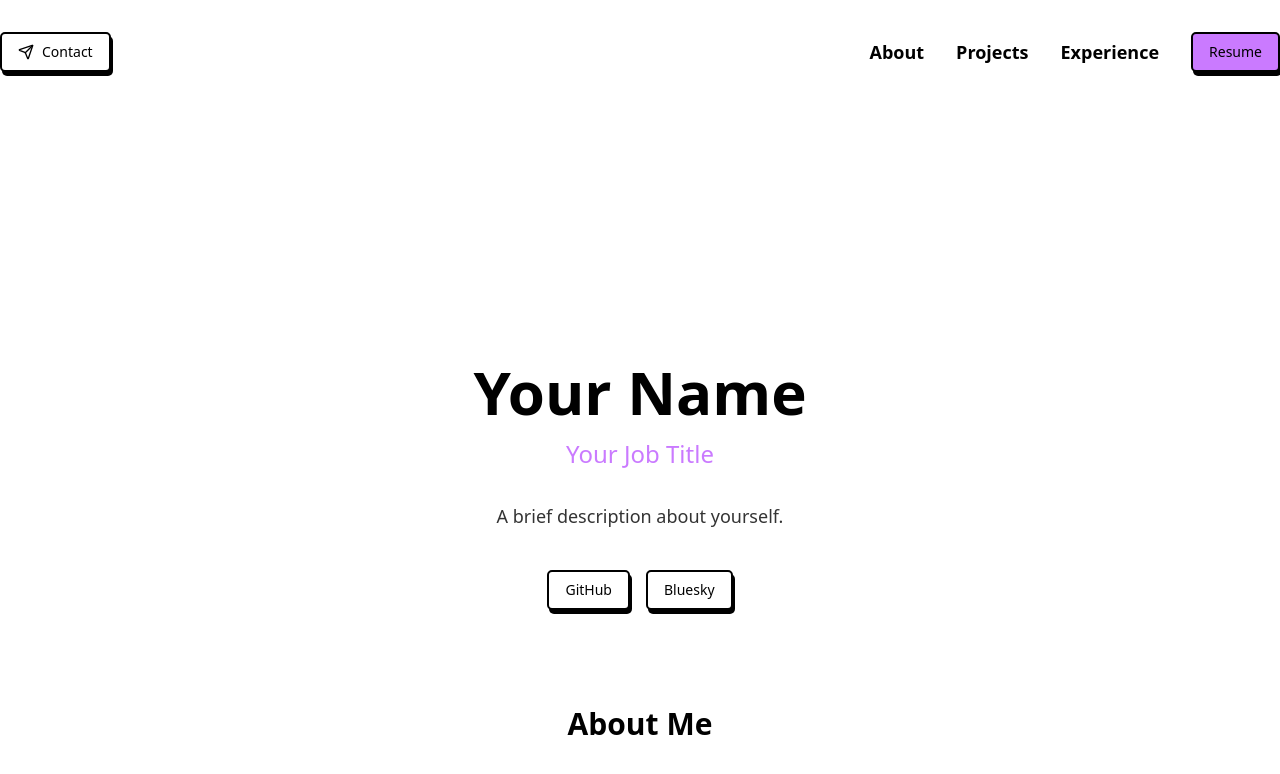
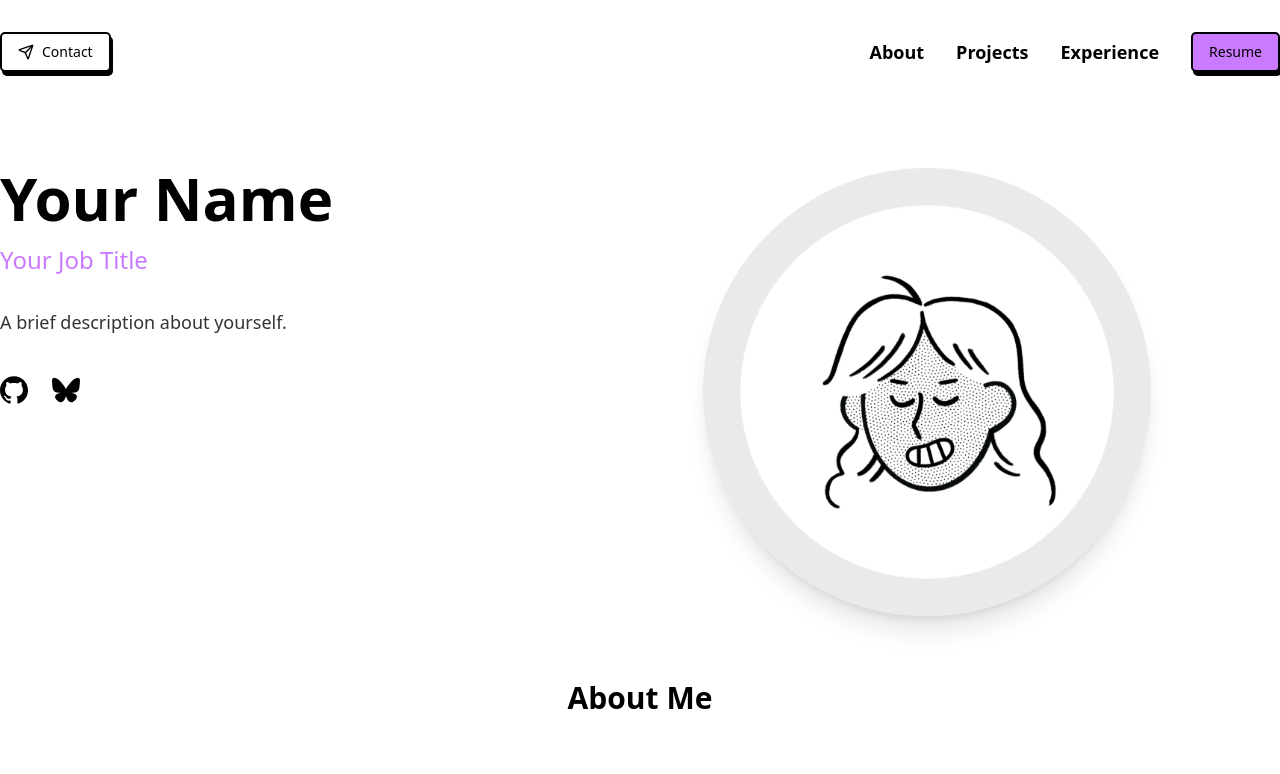
Before and after one commit to Eysteinn-Orn/portfolio, a Next.js app: page /about in a window 1280 px wide. Shown: the top 774 px of the page. Built offline with nearby package versions, Linux system fonts and the light colour scheme.

Commit message:
feat: add simple-icons dependency and update Hero component to include image and icons for GitHub and Bluesky

```diff
--- a/package.json
+++ b/package.json
@@ -17,6 +17,7 @@
     "package-lock.json": "^1.0.0",
     "react": "^19.1.0",
     "react-dom": "^19.1.0",
+    "simple-icons": "^14.12.3",
     "tailwind-merge": "^3.2.0",
     "tw-animate-css": "^1.2.9"
   },
--- a/src/app/about/page.tsx
+++ b/src/app/about/page.tsx
@@ -2,13 +2,14 @@ import Hero from "@/components/hero";
 
 export default function AboutPage() {
   return (
-    <main className="flex min-h-screen flex-col items-center justify-center p-24">
+    <main className="flex min-h-screen flex-col items-center ">
       <Hero
         name="Your Name" // Replace with actual name
         jobTitle="Your Job Title" // Replace with actual job title
         description="A brief description about yourself." // Replace with actual description
         githubUrl="https://github.com/yourusername" // Replace with your GitHub URL
         blueskyUrl="https://bsky.app/profile/yourusername.bsky.social" // Replace with your Bluesky URL
+        imageUrl="/notion-face.png" // Replace with the path to your image
       />
       <h1 className="text-3xl font-bold">About Me</h1>
     </main>
--- a/src/components/hero.tsx
+++ b/src/components/hero.tsx
@@ -1,5 +1,6 @@
-import Link from 'next/link';
-import { Button } from '@/components/ui/button'; // Assuming you might want to style links as buttons
+import Image from 'next/image';
+import { siGithub, siBluesky } from 'simple-icons';
+import type { SimpleIcon } from 'simple-icons';
 
 interface HeroProps {
   name: string;
@@ -7,39 +8,45 @@ interface HeroProps {
   description: string;
   githubUrl: string;
   blueskyUrl: string;
+  imageUrl: string;
 }
 
-export default function Hero({ name, jobTitle, description, githubUrl, blueskyUrl }: HeroProps) {
+// Helper component to render SimpleIcon SVG
+const SimpleIconDisplay = ({ icon, size = 28 }: { icon: SimpleIcon, size?: number }) => {
   return (
-    <section className="container mx-auto py-16 md:py-24 text-center">
-      <h1 className="text-4xl md:text-6xl font-bold mb-4">{name}</h1>
-      <h2 className="text-xl md:text-2xl text-main mb-8">{jobTitle}</h2>
-      <p className="max-w-2xl mx-auto mb-10 text-lg text-foreground/80">
-        {description}
-      </p>
-      <div className="flex justify-center gap-4">
-        <Button asChild variant="neutral">
-          <Link href={githubUrl} target="_blank" rel="noopener noreferrer">
-            GitHub
-          </Link>
-        </Button>
-        <Button asChild variant="neutral">
-          <Link href={blueskyUrl} target="_blank" rel="noopener noreferrer">
-            Bluesky
-          </Link>
-        </Button>
+    <div
+      style={{ width: size, height: size, fill: 'currentColor' }}
+      dangerouslySetInnerHTML={{ __html: icon.svg }}
+    />
+  );
+};
+
+export default function Hero({ name, jobTitle, description, githubUrl, blueskyUrl, imageUrl }: HeroProps) {
+  return (
+    <section className="container mx-auto py-16 md:py-16">
+      <div className="flex flex-col md:flex-row gap-8 md:gap-16">
+        {/* Text Content - Order 2 on mobile (bottom), Order 1 on md+ (left) */}
+        <div className="w-full md:w-1/2 order-2 md:order-1 text-center md:text-left">
+          <h1 className="text-3xl md:text-6xl font-bold mb-4">{name}</h1>
+          <h2 className="text-xl md:text-2xl text-main mb-8">{jobTitle}</h2>
+          <p className="max-w-2xl mx-auto md:mx-0 mb-10 text-lg text-foreground/80">
+            {description}
+          </p>
+          <div className="flex justify-center md:justify-start gap-6">
+            <a href={githubUrl} target="_blank" rel="noopener noreferrer" aria-label="GitHub" className="text-foreground hover:text-main transition-colors">
+              <SimpleIconDisplay icon={siGithub} />
+            </a>
+            <a href={blueskyUrl} target="_blank" rel="noopener noreferrer" aria-label="Bluesky" className="text-foreground hover:text-main transition-colors">
+              <SimpleIconDisplay icon={siBluesky} />
+            </a>
+          </div>
+        </div>
+
+        {/* Image - Order 1 on mobile (top), Order 2 on md+ (right) */}
+        <div className="w-full md:w-1/2 order-1 md:order-2 flex justify-center md:justify-start md:pl-8">
+          <Image src={imageUrl} alt={name} className="rounded-full shadow-xl w-3/4 sm:w-2/3 md:w-full max-w-md object-cover" width={500} height={500} />
+        </div>
       </div>
     </section>
   );
 }
-
-// Example usage (you would typically use this in a page component):
-/*
-<Hero
-  name="Your Name"
-  jobTitle="Your Job Title / Role"
-  description="A brief and engaging description of about 20 words, highlighting key skills or what you do."
-  githubUrl="https://github.com/yourusername"
-  blueskyUrl="https://bsky.app/profile/yourusername.bsky.social"
-/>
-*/
```
Also changed, not shown: public/notion-face.png (added), 1 other file (tests, documents, lock files or other folders).
